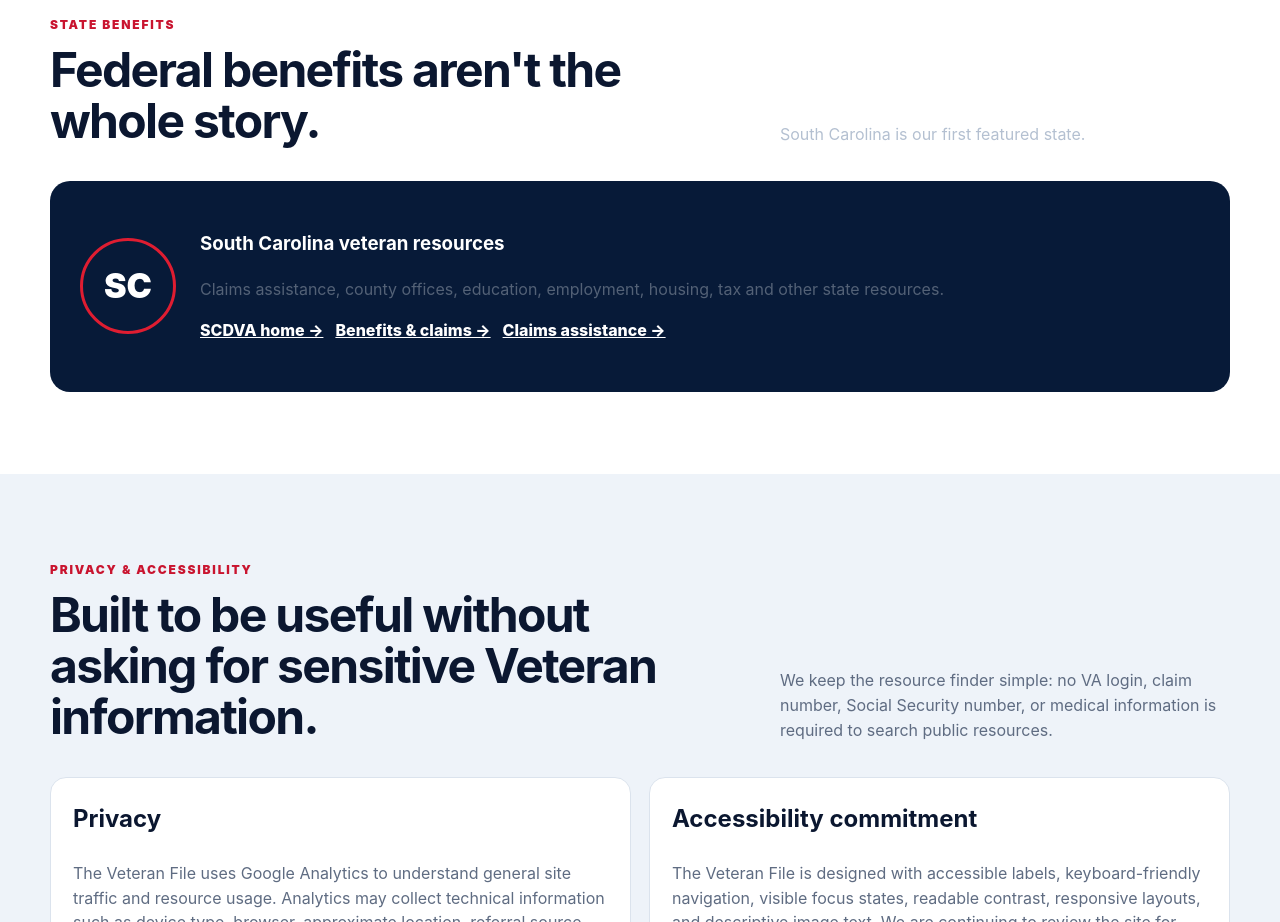
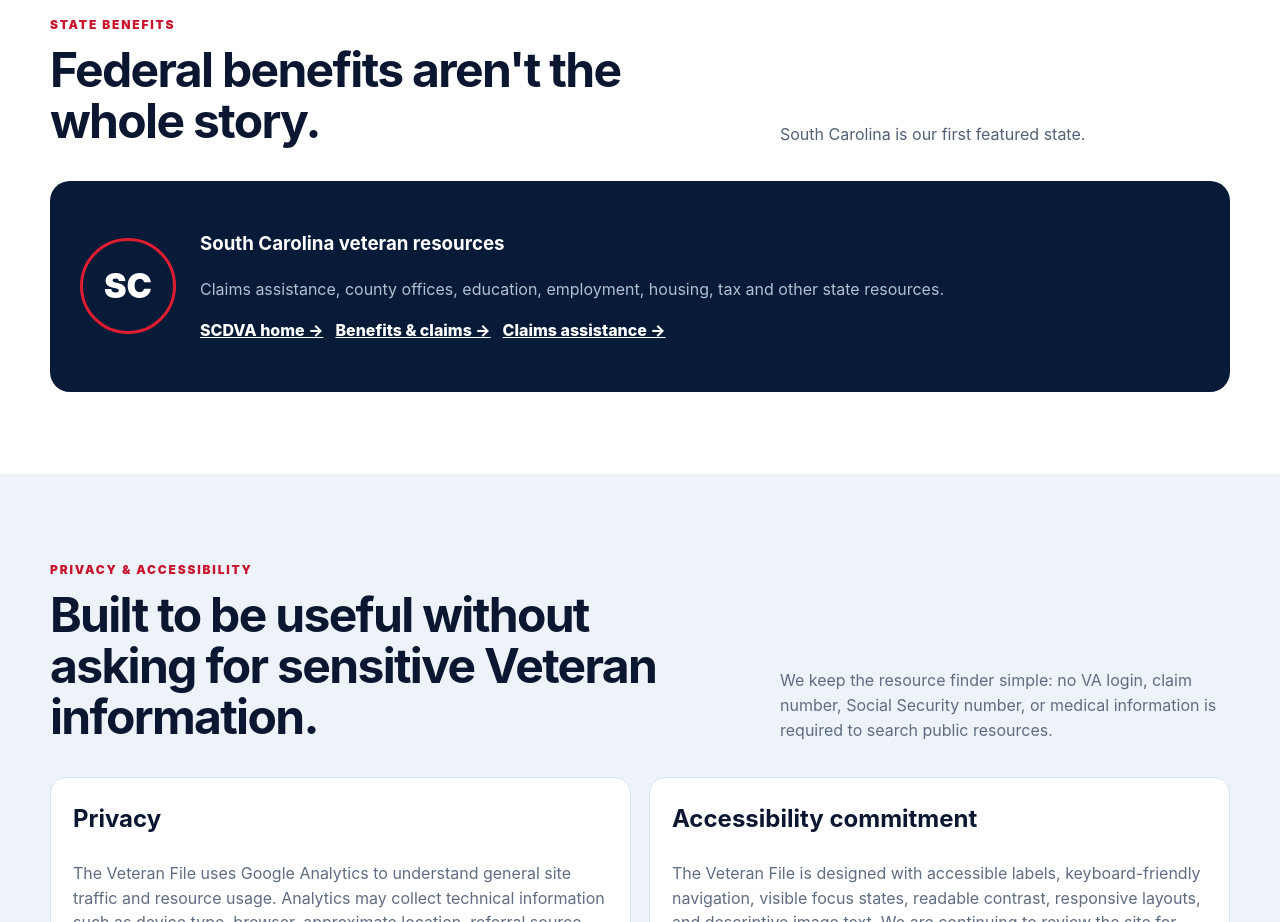
Before and after one commit to bushj23/veteran-file-resource-finder, a plain HTML site: page veteran-file-site/index.html in a window 1280 px wide. Shown: the part 3620-4542 px from the top of the page. Drawn offline with Linux system fonts and the light colour scheme; a script that the page names is missing.

Commit message:
Fix exact State Benefits contrast

```diff
--- a/veteran-file-site/styles.css
+++ b/veteran-file-site/styles.css
@@ -434,3 +434,12 @@ footer .muted,
 #states .state-card small {
   color: #536176 !important;
 }
+
+/* Exact State Benefits contrast fixes */
+#states .section-heading > p {
+  color: #536176 !important;
+}
+
+#states .state-card p {
+  color: #B4C0D1 !important;
+}
```
